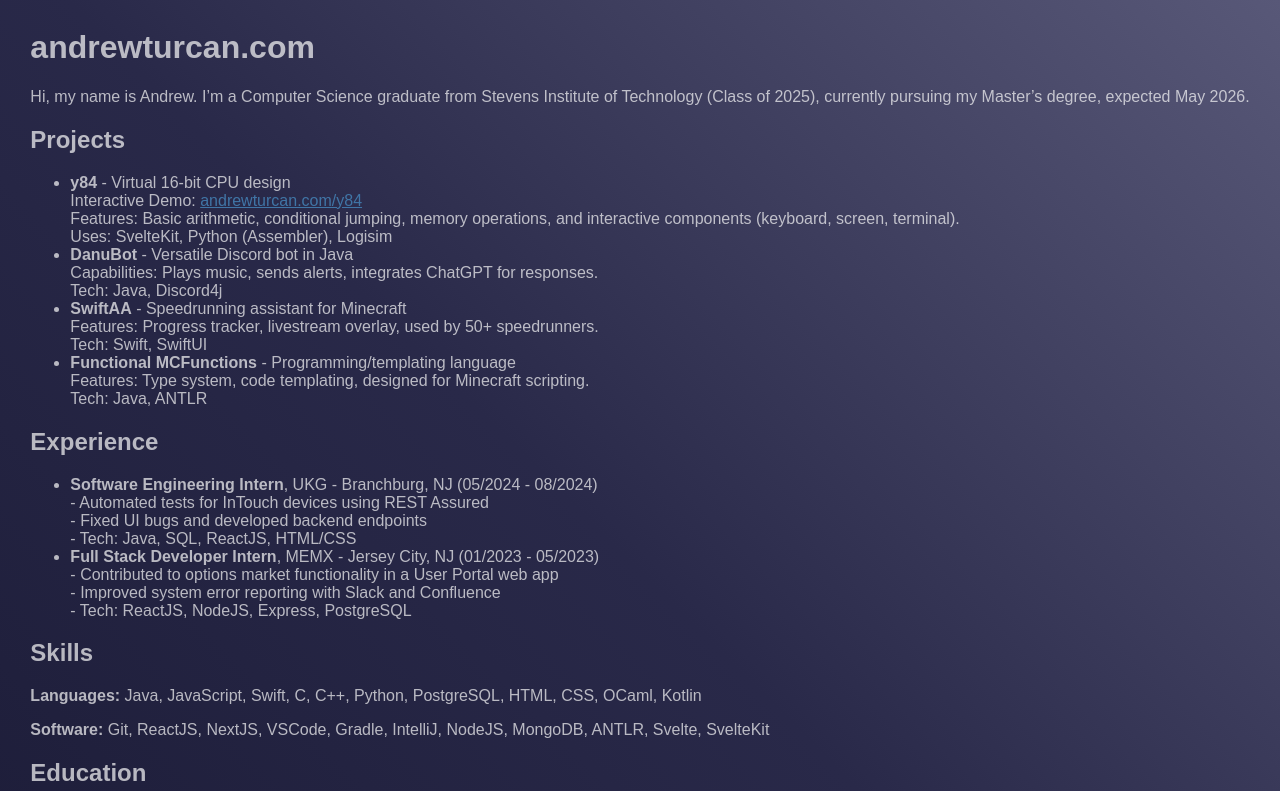
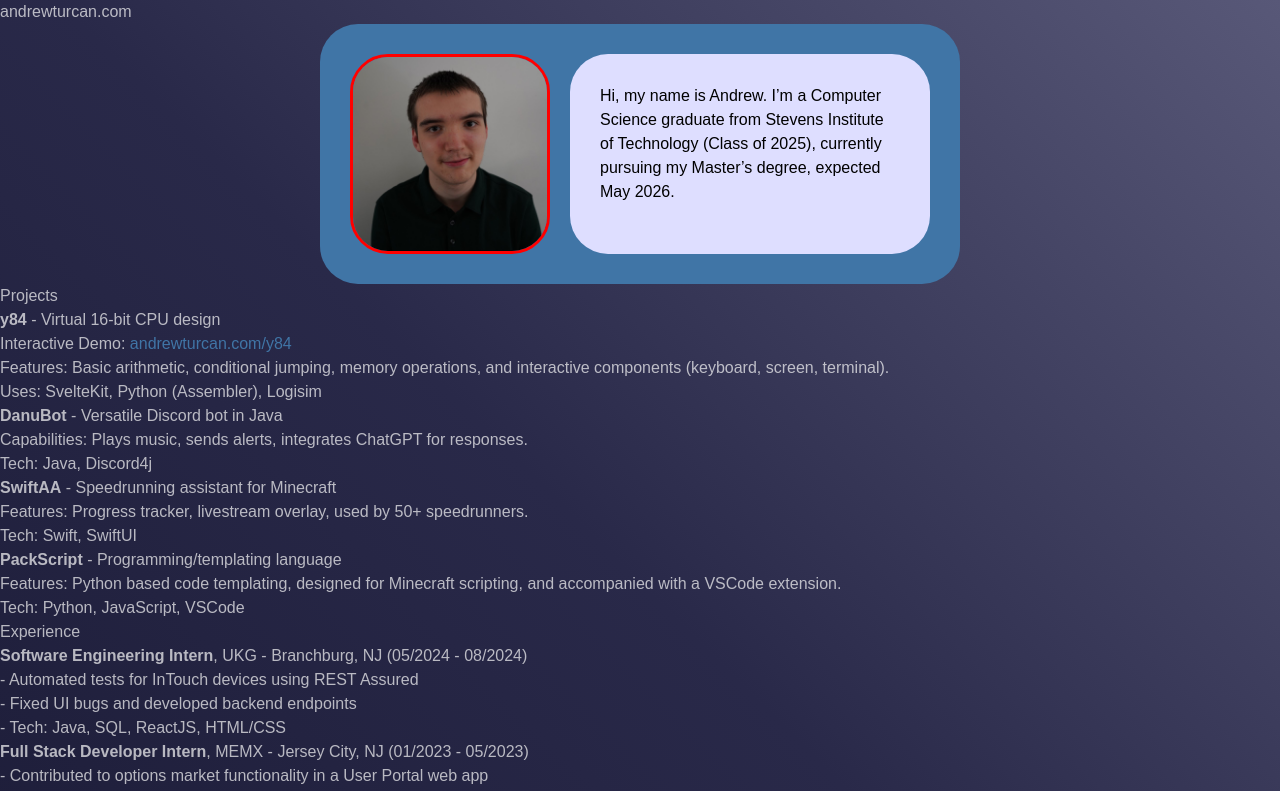
Before and after one commit to Slackow/y84-demo, a SvelteKit app: page / in a window 1280 px wide. Shown: the top 791 px of the page. Built offline with nearby package versions, Linux system fonts and the light colour scheme.

Commit message:
Put PackScript in, add profile picture add tailwind and other packages

```diff
--- a/package.json
+++ b/package.json
@@ -16,10 +16,15 @@
 		"@sveltejs/adapter-static": "^3.0.6",
 		"@sveltejs/kit": "^2.0.0",
 		"@sveltejs/vite-plugin-svelte": "^4.0.0-next.6",
+		"@tailwindcss/vite": "^4.1.13",
+		"autoprefixer": "^10.4.21",
+		"daisyui": "^5.1.12",
+		"postcss": "^8.5.6",
 		"prettier": "^3.1.1",
 		"prettier-plugin-svelte": "^3.1.2",
 		"svelte": "^5.0.3",
 		"svelte-check": "^4.0.0",
+		"tailwindcss": "^4.1.13",
 		"typescript": "^5.0.0",
 		"vite": "^5.0.3"
 	},
--- a/src/app.css
+++ b/src/app.css
@@ -1,3 +1,5 @@
+@import "tailwindcss";
+
 :root {
     --font-body: Arial, -apple-system, BlinkMacSystemFont, 'Segoe UI', Roboto, Oxygen, Ubuntu,
     Cantarell, 'Open Sans', 'Helvetica Neue', sans-serif;
@@ -10,7 +12,7 @@
     --color-text: rgba(250, 250, 250, 0.7);
     --column-width: 42rem;
     --column-margin-top: 4rem;
-    font-family: var(--font-body);
+    font-family: var(--font-body), sans-serif;
     color: var(--color-text);
 }
 
--- a/src/routes/+page.svelte
+++ b/src/routes/+page.svelte
@@ -23,12 +23,16 @@
 
 <h1>andrewturcan.com</h1>
 
-<p>Hi, my name is Andrew. I’m a Computer Science graduate from Stevens Institute of Technology (Class of 2025), currently pursuing my Master’s degree, expected May 2026.</p>
+<div style="display: flex;width: 50%; justify-self: center; background: #4075a6; padding: 30px; border-radius: 38px">
+	<img src="/prof.jpeg" alt="Me, Andrew Turcan" style="width: 200px; border-radius: 38px;border: red solid 3px; margin-right: 20px">
+	<p style="border-radius: 38px;padding: 30px;background: #dedeff;color: black">Hi, my name is Andrew. I’m a Computer Science graduate from Stevens Institute of Technology (Class of 2025), currently pursuing my Master’s degree, expected May 2026.</p>
+</div>
+
 <h2>Projects</h2>
 
 <ul>
 	<li><strong>y84</strong> - Virtual 16-bit CPU design
-		<br>Interactive Demo: <a href="https://andrewturcan.com/y84" target="_blank">andrewturcan.com/y84</a>
+		<br>Interactive Demo: <a href="/y84" target="_blank">andrewturcan.com/y84</a>
 		<br>Features: Basic arithmetic, conditional jumping, memory operations, and interactive components (keyboard, screen, terminal).
 		<br>Uses: SvelteKit, Python (Assembler), Logisim
 	</li>
@@ -40,9 +44,9 @@
 		<br>Features: Progress tracker, livestream overlay, used by 50+ speedrunners.
 		<br>Tech: Swift, SwiftUI
 	</li>
-	<li><strong>Functional MCFunctions</strong> - Programming/templating language
-		<br>Features: Type system, code templating, designed for Minecraft scripting.
-		<br>Tech: Java, ANTLR
+	<li><strong>PackScript</strong> - Programming/templating language
+		<br>Features: Python based code templating, designed for Minecraft scripting, and accompanied with a VSCode extension.
+		<br>Tech: Python, JavaScript, VSCode
 	</li>
 </ul>
 
--- a/src/routes/y84/+page.svelte
+++ b/src/routes/y84/+page.svelte
@@ -30,6 +30,7 @@
 	$effect(() => {
 		let id = setInterval(() => {
 			if (error !== null) return;
+			// call tick 20 times (I promise)
 			y84.tick();y84.tick();y84.tick();y84.tick();y84.tick();
 			y84.tick();y84.tick();y84.tick();y84.tick();y84.tick();
 			y84.tick();y84.tick();y84.tick();y84.tick();y84.tick();
@@ -187,7 +188,7 @@
 				<button class="btn btn-xs btn-square no-animation" onclick={() => y84.tick(true)}>⏩ Step</button>
 				<button class="btn btn-xs btn-square no-animation" onclick={async () => await y84.reload()}>↻ Restart</button>
 				<button class="btn btn-xs btn-square no-animation" onclick={async () => await y84.reload(true)}>↻ Restart & Halt</button>
-				<Picker selected="1000hz (default)" options={["100hz", "1000hz (default)", "5000hz"]} onpick={e => {
+				<Picker selected="1000hz (default)" options={["100hz", "500hz", "1000hz (default)", "5000hz"]} onpick={e => {
 					speed = 20000 / parseInt(e.currentTarget.value);
 				}}></Picker>
 				<button class="btn btn-xs btn-square no-animation" onclick={() => showDownloadModal = true}>Export</button>
@@ -220,7 +221,7 @@
 			downloadData(new Blob([code]), fileName.endsWith('.y') ? fileName : `${fileName}.y`);
 		}
 	}}>Download</button></label><br>
-	<label>Download Logism File(s) (_inst, _data): <button disabled={!fileName.trim()} onclick={async () => {
+	<label>Download Logisim File(s) (_inst, _data): <button disabled={!fileName.trim()} onclick={async () => {
 		if (fileName.trim()) {
 			fileName = fileName.trim();
 			let { inst, data } = await processAssembly(code);
--- a/vite.config.ts
+++ b/vite.config.ts
@@ -1,6 +1,7 @@
 import { sveltekit } from '@sveltejs/kit/vite';
 import { defineConfig } from 'vite';
+import tailwindcss from '@tailwindcss/vite';
 
 export default defineConfig({
-	plugins: [sveltekit()], server: {host: true}
+	plugins: [sveltekit(), tailwindcss()], server: {host: true}
 });
```
Also changed, not shown: static/prof.jpeg (added).
